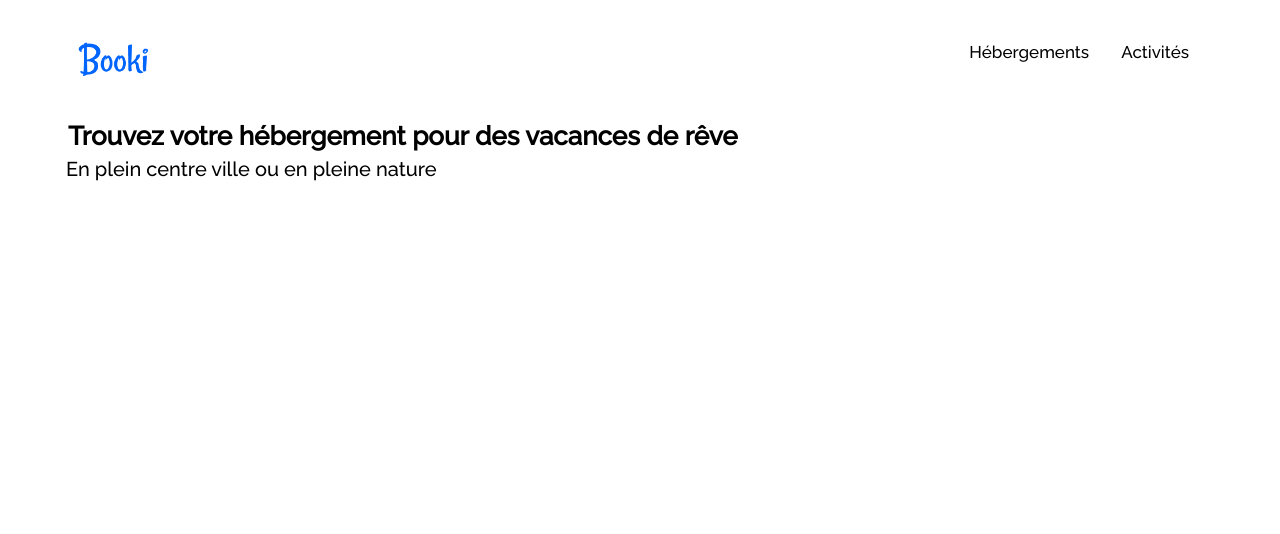
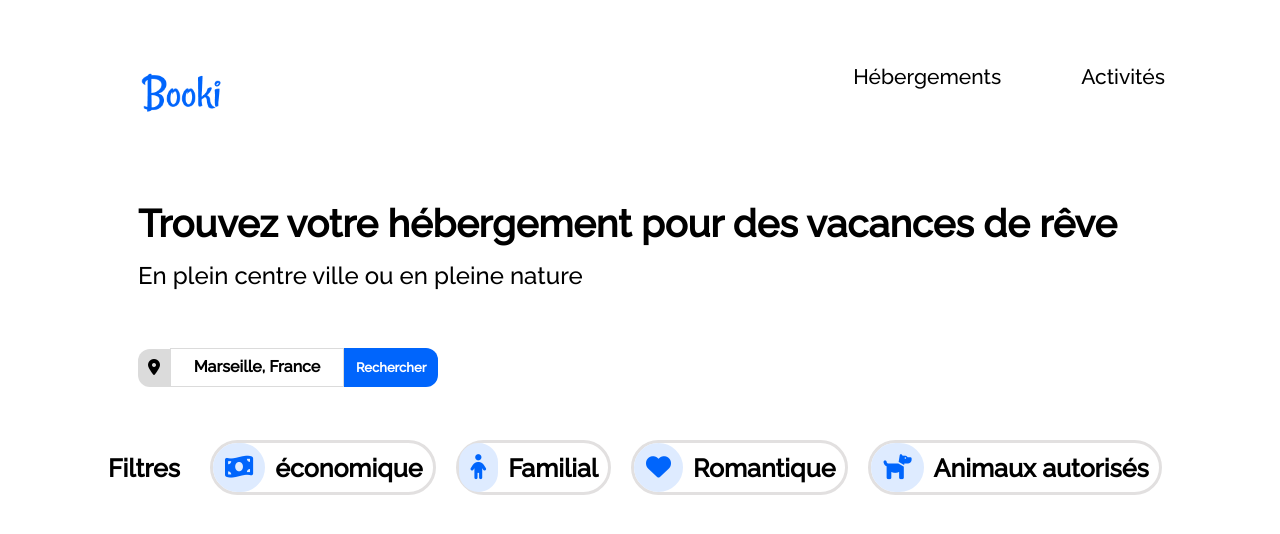
Before and after one commit to LorisBST/LorisBouisset_P2_28122021, a plain HTML site: page index.html in a window 1280 px wide. Shown: the top 534 px of the page. Drawn offline with Linux system fonts and the light colour scheme.

Commit message:
Ajout des filtres

```diff
--- a/index.html
+++ b/index.html
@@ -18,7 +18,7 @@
   <div class="LogoBooki">
     <img src="images/logo/Booki.png"
     alt="Logo Booki"
-    style="width:110px;height:52px;"/> </div>
+    style="width:125px;height:59px;"/> </div>
 
 
   <div class="topnav">
@@ -27,8 +27,41 @@
   </div>
 </nav>
 <header>
-  <h1 class="entête">Trouvez votre hébergement pour des vacances de rêve</h1>
-  <p class="soustexte">En plein centre ville ou en pleine nature</p>
+  <div class="topSecteur">
+    <h1 class="entete">Trouvez votre hébergement pour des vacances de rêve</h1>
+    <p class="soustexte">En plein centre ville ou en pleine nature</p>
+    <div class="searchbar">
+      <span class="localisation"><i class="fas fa-map-marker-alt"></i></span>
+      <input
+        class="searchtext"
+        type="text"
+        placeholder="Marseille, France"
+      />
+      <p class="search">Rechercher</p>
+    </div>
+    <div class="navlist">
+      <p>Filtres</p>
+       <div class="list-filtre">
+        <div class="filtre">
+          <span class="map"><i class="fas fa-money-bill-wave"></i></span>
+          <span class="text-filtre">économique</span>
+        </div>
+        <div class="filtre">
+          <span class="map"><i class="fas fa-child"></i></span>
+          <span class="text-filtre">Familial</span>
+        </div>
+        <div class="filtre">
+          <span class="map"><i class="fas fa-heart"></i></span>
+          <span class="text-filtre">Romantique</span>
+        </div>
+        <div class="filtre">
+          <span class="map"><i class="fas fa-dog"></i></span>
+          <span class="text-filtre">Animaux autorisés</span>
+      </div>
+
+      </div>
+    </div>
+  </div>
 </header>
 <content>
 </content>
--- a/styles.css
+++ b/styles.css
@@ -1,3 +1,8 @@
+body {
+padding: 10px;
+
+}
+
 .topnav {
   background-color: rgb(255, 255, 255);
   overflow: hidden;
@@ -6,9 +11,10 @@
   float: left;
   color: black;
   text-align: center;
-  padding: 14px 16px;
+  padding: 14px 18px;
   text-decoration:none;
-  font-size: 17px;
+  font-size: 21px;
+  margin: 22px;
 }
 .topnav a:hover {
   background-color: wh;
@@ -26,24 +32,124 @@
   right: 75px;
 }
 
-.entête{
+.entete{
   position:relative;
   font-family: Raleway;
-  font-size: 26px;
-  left: 60px;
-  top: 40px;
+  font-size: 38px;
+  margin: 30px;
 }
 
 .soustexte{
   position:relative;
   font-family: Raleway;
-  font-size: 20px;
-  top:26px;
-  left: 58px
+  font-size: 24px;
+  margin: 30px;
+  bottom: 15px;
 }
 
 .LogoBooki {
   position: relative;
-  left: 70px;
-  top: 25px;
+  margin-left: 40px;
+  left: 83px;
+  top:45px;
 }
+
+.topSecteur {
+  top: 50px;
+  position: relative;
+  margin-top: 70px;
+  margin-left: 90px;
+  text-align: left;
+}
+
+/* barre de recherche */
+.searchbar {
+  display: flex;
+  justify-content: left;
+  align-items: center;
+  margin: 30px;
+}
+
+.localisation {
+  background-color: #dbdbdb;
+  padding: 10px;
+  border-top-left-radius: 12px;
+  border-bottom-left-radius: 12px;
+}
+
+.map {
+  border-top-left-radius: 12px;
+  border-bottom-left-radius: 12px;
+}
+
+.search {
+  background-color: #0065fc;
+  border-top-right-radius: 12px;
+  border-bottom-right-radius: 12px;
+  color: white;
+  padding: 12px;
+  font-size: small;
+  font-weight: bold;
+  font-family: Raleway;
+}
+.searchtext {
+  border-left: none;
+  text-align: center;
+  font-size: small;
+  border-right: none;
+  border: 0.5px solid #dbdbdb;
+  padding: 11px;
+  font-family: Raleway;
+}
+.searchtext::placeholder {
+  color: black;
+  font-weight: bold;
+  font-size: medium;
+}
+
+.navlist {
+  display: flex;
+  align-items: center;
+  font-size: 25px;
+  font-family: Raleway;
+}
+.navlist p {
+  font-weight: bold;
+  margin: 0;
+}
+.list-filtre {
+  display: flex;
+  flex-wrap: wrap;
+  padding: 10px;
+  font-weight: bold;
+  margin: 0;
+}
+.list-filtre i {
+  display: flex;
+  border-radius: 60px;
+}
+.text-filtre {
+  margin-left: 10px;
+  font-size: 25px;
+}
+
+.filtre {
+  display: flex;
+  align-items: center;
+  padding-right: 10px;
+  margin-left: 20px;
+  border: 3px solid #e2e0e0;
+  border-radius: 60px;
+}
+.filtre i {
+  border: 12px solid #deebff;
+    background-color: #deebff;
+    color: #0065fc;
+    display: flex;
+    align-items: center;
+    justify-content: center;
+}
+
+.filtre:hover {
+  background-color: #deebff;
+}
```
